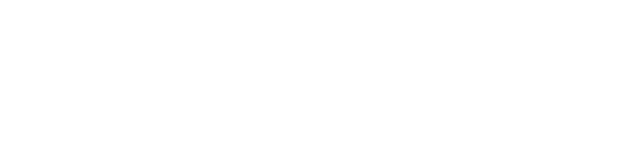
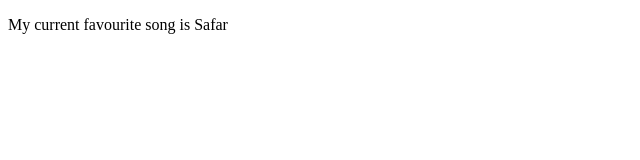
Before and after one commit to acciojob/favourite-song-Aman20114, a website: page main.html in a window 1280 px wide. Shown: the whole page, without its empty margins (0-640 px from the left). Drawn offline with Linux system fonts and the light colour scheme.

Commit message:
created a submission

```diff
--- a/main.html
+++ b/main.html
@@ -8,6 +8,9 @@
 
 <body>
 	<!-- the entire body must be written by student -->
+	<div>
+		<p>My current favourite song is Safar</p>
+		</div>
     <script type="text/javascript" src="./script.js">
 </script>
 
```
